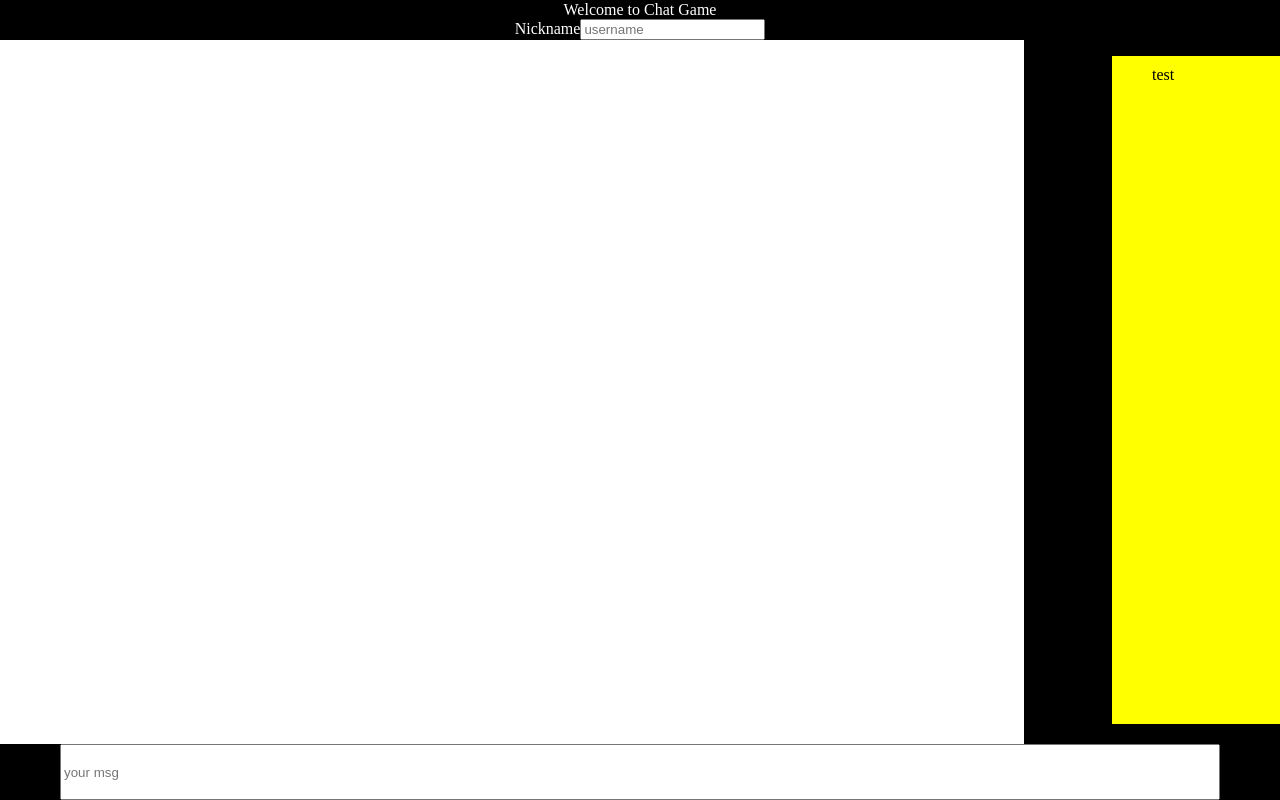
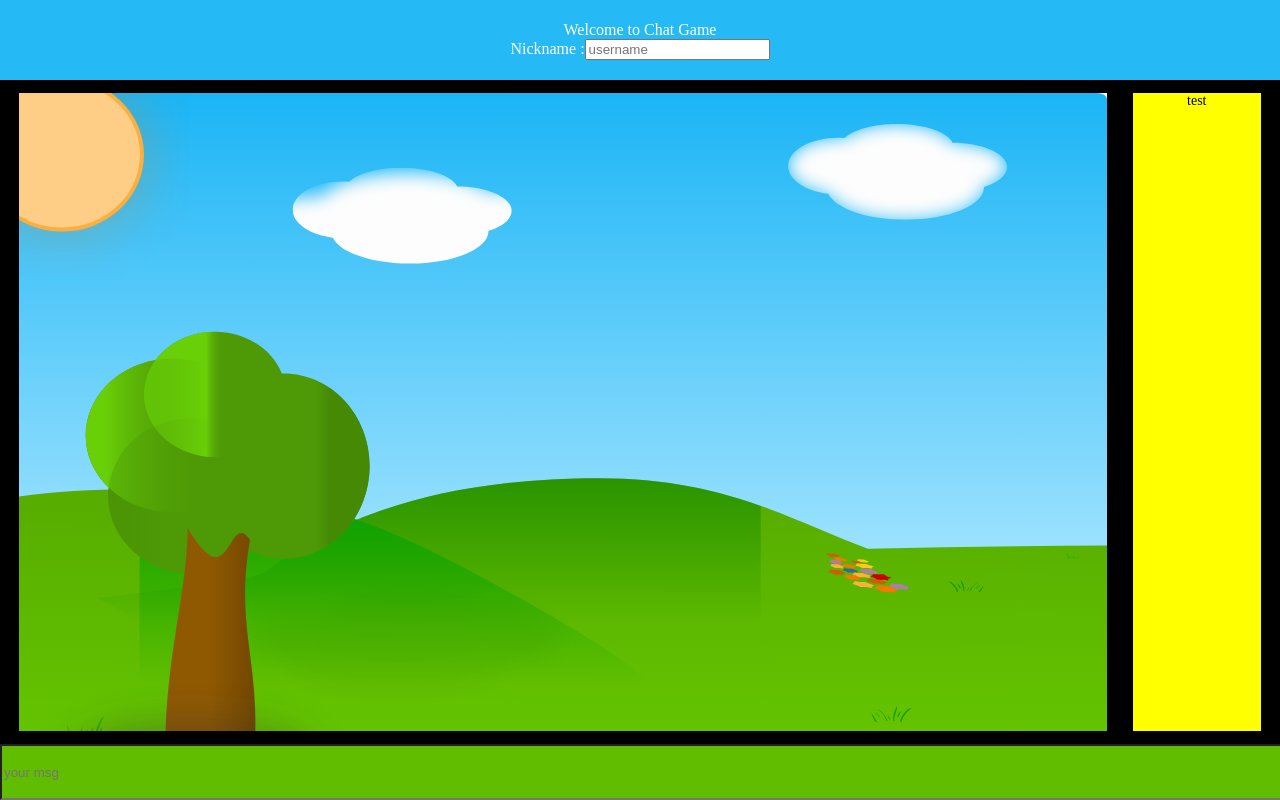
Before and after one commit to iiseej/ChatGame, a website: page public/index.html in a window 1280 px wide. Drawn offline with nearby package versions, Linux system fonts and the light colour scheme; no server answers.

Commit message:
chat works, need to implement moves

```diff
--- a/public/index.html
+++ b/public/index.html
@@ -14,7 +14,7 @@
         </div>
         <div id="nickname">
             <form id='userForm'>
-                <label for="username">Nickname</label><input type="text" name="username" placeholder="username" id="userForm-input">
+                <label for="username">Nickname : </label><input type="text" name="username" placeholder="username" id="userForm-input">
             </form>
         </div>
 
@@ -26,7 +26,10 @@
             <ul id="liste" class="liste"> test </ul>
         </div>
         <form id="chatBox-form">
+          <div class="chatdiv">
             <input id="chatBox-input" class="chatBox-input" type="text" name="msg" value="" placeholder="your msg">
+
+          </div>
         </form>
 
 
@@ -46,6 +49,13 @@
 
                 e.preventDefault();
                 var msgBox = document.getElementById('chatBox-input');
+
+                if (msgBox.value.indexOf("/nick") == 0 ) {
+
+                    msgBox.value = msgBox.value.substring(6);
+                    socket.emit('nick', msgBox.value);
+                }
+
                 socket.emit('msg', msgBox.value);
                 msgBox.value = '';
             });
@@ -54,7 +64,7 @@
 
                 var chatbox = document.getElementById('mainChatbox');
                 var li = document.createElement('li');
-                li.innerText = 'new User changed his name to : '+ userName ;
+                li.innerText = ' User changed his name to : '+ userName ;
                 chatbox.appendChild(li);
             })
 
@@ -108,7 +118,8 @@
 
                 var chatbox = document.getElementById('mainChatbox');
                 var li = document.createElement('li');
-                li.innerText = usermsg.id +' -'+usermsg.nick + ' @ ' + usermsg.date + ' : ' + usermsg.txt;
+                li.innerText = usermsg.icon+//usermsg.id +
+                ' '+usermsg.nick + ' @ ' + usermsg.date + ' : ' + usermsg.txt;
                 chatbox.appendChild(li);
             })
 
--- a/public/settings.js
+++ /dev/null
@@ -1,5 +0,0 @@
-
-module.exports = {
-  port: 8080,
-
-  defaultNicknames: [🐶 🐱 🐭 🐹 🐰 🦊 🐻 🐼 🐨 🐯 🦁 🐮 🐷 🐽 🐸 🐵 🙊 🙉 🙊 🐒 🐔 🐧 🐦 🐤 🐣 🐥 🦆 🦅 🦉 🦇 🐺 🐗 🐴 🦄 🐝 🐛 🦋 🐌 🐚 🐞 🐜 🕷 🕸 🐢 🐍 🦎 🦂 🦀 🦑 🐙 🦐 🐠 🐟 🐡 🐬 🦈 🐳 🐋 🐊 🐆 🐅 🐃 🐂 🐄 🦌 🐪 🐫 🐘 🦏 🦍 🐎 🐖 🐐 🐏 🐑 🐕 🐩 🐈 🐓 🦃 🕊 🐇 🐁 🐀 🐿
--- a/public/style.css
+++ b/public/style.css
@@ -5,9 +5,10 @@ body{
 }
 
 header{
-  height:5vh;
+  height:10vh;
   display: flex;
   justify-content: center;
+  background-color: rgb(37,185,246);
   color:white;
   align-items: center;
   flex-direction: column;
@@ -15,23 +16,26 @@ header{
 }
 
 .welcome{
-  margin-bottom: 15px;
+  margin: 2%;
 }
 
 .nickname{
+  margin-top: 5px;
   margin-right: 10px;
 }
 label{
   color: white;
 }
 main{
-min-height: 95vh;
+min-height: 90vh;
   width: 100%;
   flex-grow: 1;
   display: flex;
   justify-content: space-around;
   flex-direction: column;
   align-items:center;
+  padding:0;
+  margin:0;
 
 
 }
@@ -48,7 +52,7 @@ h1{
   background-color: black;
   width: 100%;
   display: flex;
-  justify-content: space-between;
+  justify-content: center;
   flex-direction: row;
 }
 
@@ -61,22 +65,40 @@ li{
   margin-bottom: 10px;
 }
 #mainChatbox{
+
+background-size: 100%;
+  background-image: url('forest.svg');
   padding:0;
-  margin:0;
+  margin:1%;
 
-  width : 80%;
+
+  width : 85%;
   height:auto;
   background-color: white;
   color: black;
 
 }
 
+#chatBox-form{
+  display: flex;
+  justify-content: center;
+}
+
+.chatdiv{
+
+  width:100%;
+}
 .liste{
+
+text-align: center;
+font-size: 14px;
+padding:0;
+margin: 1%;
   width : 10%;
   height:auto;
   background-color: yellow;
   color:black;
-  margin-bottom: 20px;
+
 
 }
 
@@ -93,8 +115,10 @@ form{
 }
 
 .chatBox-input{
-  width:90%;
+  background-color: rgb(96,189,0);
+  width:100%;
   height: 50px;
+  color:rgb(55, 34, 10);
 }
 
 .chatBox-btn{
--- /dev/null
+++ b/settings.js
@@ -0,0 +1,6 @@
+
+module.exports = {
+  port: 8080,
+
+  defaultIcons : ['🐶','🐱','🐭','🐹','🐰','🦊','🐻','🐼','🐨','🐯','🦁','🐮','🐷']
+};
```
Also changed, not shown: index.js (+10 -3 lines), public/forest.svg (added).
